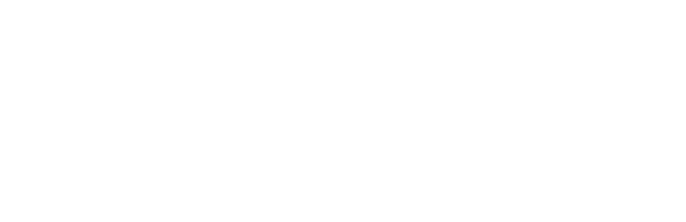
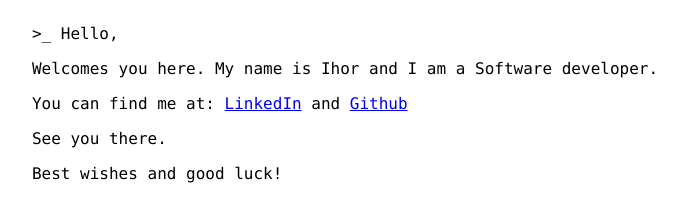
Before and after one commit to my8bit/my8bit.name, a plain HTML site: page index.html in a window 1280 px wide. Shown: the whole page, without its empty margins (295-981 px from the left). Drawn offline with Linux system fonts and the light colour scheme.

Commit message:
add info

```diff
--- a/index.html
+++ b/index.html
@@ -2,8 +2,25 @@
 <head>
   <meta charset="UTF-8">
   <title>Document</title>
+  <meta name="viewport" content="width=device-width, initial-scale=1.0">
+  <style type="text/css">
+    body {
+      display: flex;
+      font-family: Menlo, Monaco, "Courier New", Courier, monospace;
+      justify-content: center;
+    }
+    main {
+      float: right;
+    }
+  </style>
 </head>
 <body>
-
+  <main>
+    <p>&#62;_  Hello,</p>
+    <p>Welcomes you here. My name is Ihor and I am a Software developer.</p>
+    <p>You can find me at: <a href="https://www.linkedin.com/in/ihorpavlenko">LinkedIn</a> and <a href="https://github.com/my8bit">Github</a></p>
+    <p>See you there.</p>
+    <p>Best wishes and good luck!</p>
+  </main>
 </body>
 </html>
```
